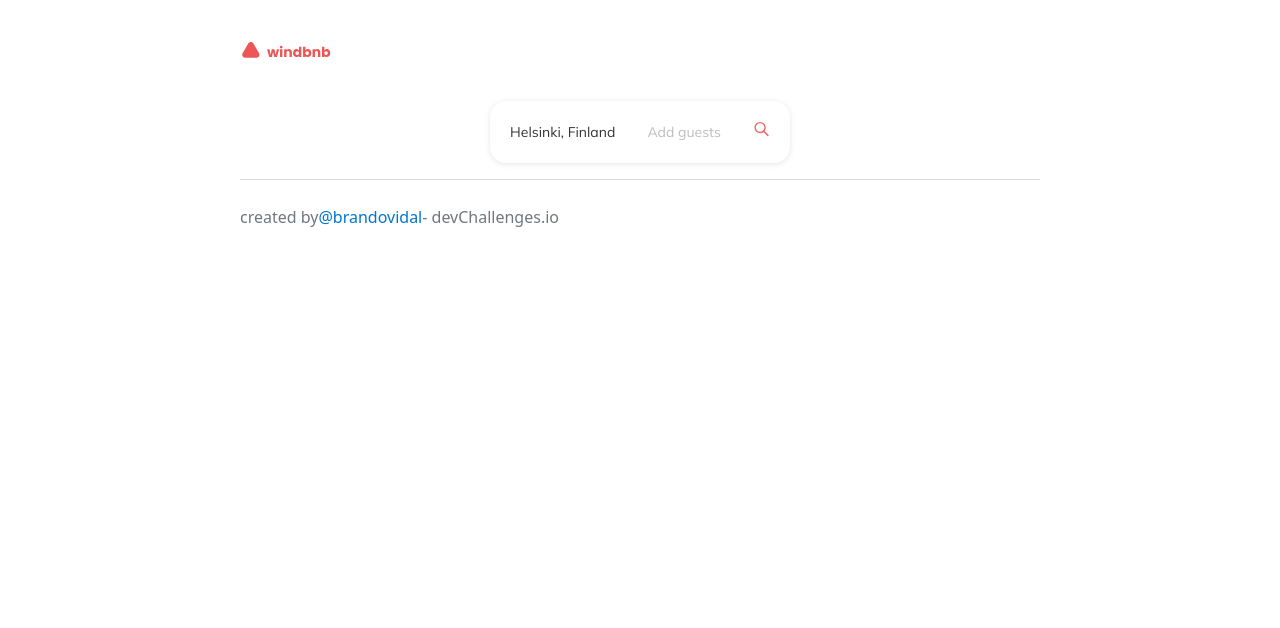
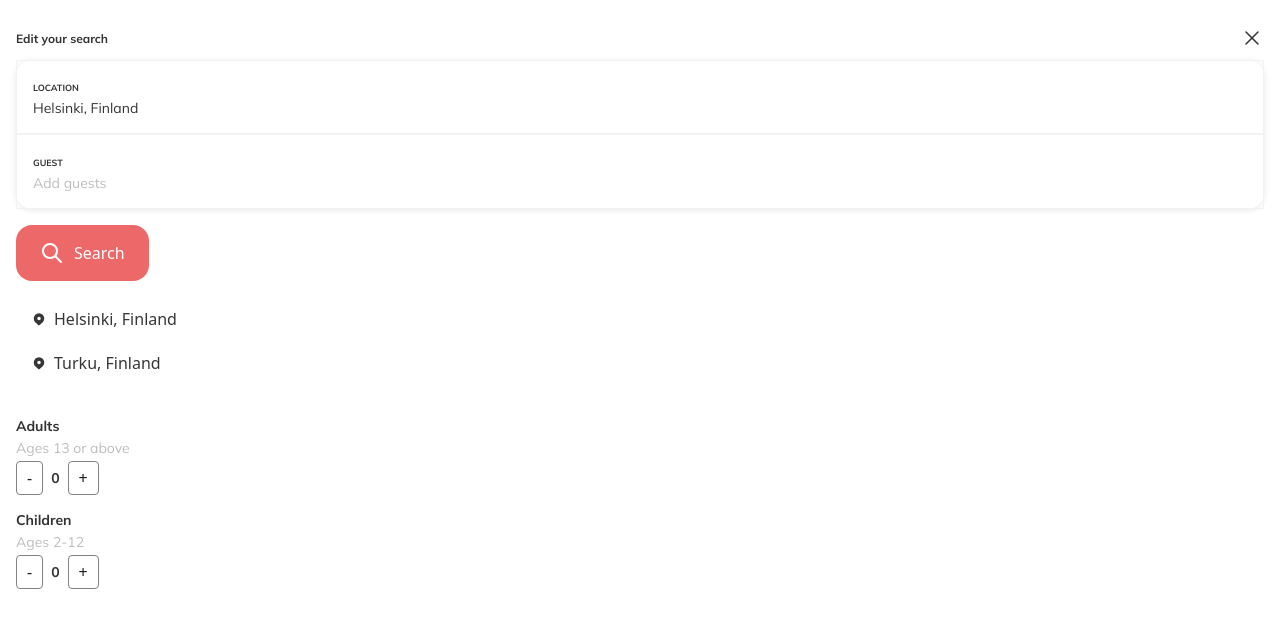
Before and after one commit to brandovidal/windbnb, a React (Vite) app: page / in a window 1280 px wide. Shown: the top 628 px of the page. Built offline with nearby package versions, Linux system fonts and the light colour scheme.

Commit message:
⚒  add filter and header

```diff
--- a/src/App.css
+++ b/src/App.css
@@ -1,20 +1,30 @@
+/* Header */
 .header {
   display: grid;
   place-content: center;
   grid-template-columns: 1fr 300px 1fr;
   gap: 2rem;
 }
-
 .header h1 {
   grid-column: 1/4;
-
   margin: 0;
   padding: 0;
 }
+.header aside {
+  grid-column: 2/3;
+}
 
-.filter {
-  grid-column: 2/3;
+p {
+  margin: 0;
+  padding: 0;
+}
+.hidden {
+  display: none;
+  visibility: hidden;
+}
 
+/* Card */
+.card {
   display: flex;
   align-items: center;
   justify-content: center;
@@ -24,10 +34,19 @@
   background: #fff;
   box-shadow: 0px 1px 6px 0px rgba(0, 0, 0, 0.1);
 }
-.filter .item {
+.card > .item {
   padding: 1rem;
 }
-.filter .city {
+.card > .item > label {
+  color: #333;
+  font-family: Mulish;
+  font-size: 9px;
+  font-style: normal;
+  font-weight: 800;
+  line-height: normal;
+  text-transform: uppercase;
+}
+.card > .item .location {
   color: #333;
   font-family: Mulish;
   font-size: 14px;
@@ -35,7 +54,7 @@
   font-weight: 400;
   line-height: normal;
 }
-.filter .guest {
+.card > .item .guest {
   color: #bdbdbd;
   font-family: Mulish;
   font-size: 14px;
@@ -43,13 +62,182 @@
   font-weight: 400;
   line-height: normal;
 }
-.btn-search, .btn-search:hover  {
+
+.card.filter {
+  display: flex;
+  flex-direction: column;
+}
+.card.filter > .item {
+  width: 100%;
+  border: 1px solid #f2f2f2;
+}
+
+/* Button */
+.btn-transparent {
+  display: flex;
+  align-items: center;
+  justify-content: center;
+
   padding: 0px;
   margin: 0px;
-  background: #fff;
+  background-color: transparent;
+}
+.btn-transparent:hover {
+  background-color: #fff;
+  filter: brightness(0.9);
+}
+.btn-primary {
+  display: flex;
+  align-items: center;
+  justify-content: center;
+
+  padding: 1rem 1.5rem;
+  margin: 0px;
+  gap: 10px;
+  border-radius: 16px;
+
+  background-color: #eb5757e5;
+  color: #fff;
+}
+.btn-primary:hover {
+  background-color: #eb5757e5;
+  filter: brightness(0.9);
+}
+.btn-outline {
+  display: flex;
+  align-items: center;
+  justify-content: center;
+
+  padding: 5px 10px;
+  margin: 0px;
+
+  background-color: transparent;
+  border-radius: 4px;
+  border: 1px solid #828282;
+}
+.btn-outline:hover {
+  background-color: #fff;
+  filter: brightness(0.9);
 }
 
-.btn-search .icon {
+/* Icon */
+.icon-search {
   width: 17px;
-  stroke: #EB5757E5;
+  stroke: #eb5757e5;
 }
+.icon-search.primary {
+  width: 17px;
+  stroke: #fff;
+}
+.icon-close {
+  width: 24px;
+  stroke: #333333;
+}
+.icon-map {
+  width: 14px;
+  stroke: #4f4f4f;
+}
+
+/* Filter */
+.filter-container {
+  display: none;
+  background-color: #fff;
+
+  width: 100vw;
+  height: 80vh;
+  padding: 1rem;
+
+  position: fixed;
+  top: 0;
+  left: 0;
+  display: block;
+}
+.filter-container > .item:first-child {
+  display: flex;
+  align-items: center;
+  justify-content: space-between;
+}
+.filter-container h3 {
+  color: #333;
+  font-family: Mulish;
+  font-size: 12px;
+  font-style: normal;
+  font-weight: 700;
+  line-height: normal;
+  margin: 0;
+}
+
+/* location */
+.location-container {
+  position: relative;
+  display: flex;
+  flex-direction: column;
+  align-items: flex-start;
+  justify-content: center;
+
+  padding: 1rem;
+  width: 100%;
+}
+.location-container > .item {
+  display: flex;
+  align-items: center;
+  justify-content: flex-start;
+
+  width: 100%;
+  gap: 0.5rem;
+}
+
+/* guest */
+.guest-container {
+  display: flex;
+  flex-direction: column;
+  align-items: flex-start;
+  justify-content: center;
+
+  width: 100%;
+  margin-top: 1rem;
+  gap: 1rem;
+}
+.guest-container > .item {
+  display: flex;
+  flex-direction: column;
+  align-items: flex-start;
+  justify-content: center;
+
+  width: 100%;
+  gap: 0.25rem;
+}
+.guest-container > .item > label {
+  color: #333;
+  font-family: Mulish;
+  font-size: 14px;
+  font-style: normal;
+  font-weight: 700;
+  line-height: normal;
+
+  margin: 0;
+}
+.guest-container > .item > p {
+  color: #bdbdbd;
+  font-family: Mulish;
+  font-size: 14px;
+  font-style: normal;
+  font-weight: 400;
+  line-height: normal;
+}
+.guest-container > .item .counter-container {
+  display: flex;
+  justify-content: flex-start;
+  align-items: center;
+
+  width: 100%;
+  gap: 0.5rem;
+}
+.guest-container > .item .counter {
+  color: #333;
+  font-family: Mulish;
+  font-size: 14px;
+  font-style: normal;
+  font-weight: 700;
+  line-height: normal;
+}
--- a/src/App.tsx
+++ b/src/App.tsx
@@ -1,6 +1,66 @@
+import React, { useRef, useState } from 'react'
+
 import './App.css'
 
+interface ToogleElement {
+  element: React.RefObject<HTMLElement| HTMLDivElement>
+  show: boolean
+}
+
+function toogleElement ({ element, show = true }: ToogleElement) {
+  if (!element.current) return
+
+  element.current.classList.add('hidden')
+  if (show) {
+    element.current.classList.remove('hidden')
+  }
+}
+
 function App () {
+  const filterRef = useRef<HTMLElement>(null)
+  const locationRef = useRef<HTMLDivElement>(null)
+  const guestRef = useRef<HTMLDivElement>(null)
+
+  const [adults, setAdults] = useState(0)
+  const [children, setChildren] = useState(0)
+
+  function addAdultsHandle () {
+    setAdults(adults + 1)
+  }
+  function substractAdultsHandle () {
+    if (adults === 0) return
+    setAdults(adults - 1)
+  }
+
+  function addChildrenHandle () {
+    setChildren(children + 1)
+  }
+  function substractChildrenHandle () {
+    if (children === 0) return
+    setChildren(children - 1)
+  }
+
+  const showFilterClickHandle = () => {
+    toogleElement({ element: filterRef, show: true })
+  }
+  const locationClickHandle = () => {
+    toogleElement({ element: locationRef, show: true })
+    toogleElement({ element: guestRef, show: false })
+  }
+  const guestClickHandle = () => {
+    toogleElement({ element: guestRef, show: true })
+    toogleElement({ element: locationRef, show: false })
+  }
+
+  const searchClickHandle = () => {
+    toogleElement({ element: filterRef, show: true })
+  }
+  const closeClickHandle = () => {
+    toogleElement({ element: filterRef, show: false })
+  }
+  const searchFiltersClickHandle = () => {
+    toogleElement({ element: filterRef, show: false })
+  }
 
   return (
     <>
@@ -9,29 +69,113 @@ function App () {
           <img src="/logo.svg" alt="windbnb" />
         </h1>
 
-        <aside className='filter'>
-          <div className="item city">
-            Helsinki, Finland
-          </div>
-          <div className="item guest">
-            Add guests
+        <aside>
+          <section className="card search-content" onClick={showFilterClickHandle}>
+            <div className="item">
+              <p className="location">Helsinki, Finland</p>
+            </div>
+            <div className="item">
+              <p className="guest">Add guests</p>
+            </div>
+            <div className="item">
+              <button className="btn-transparent" title='Search' onClick={searchClickHandle}>
+                <svg xmlns="http://www.w3.org/2000/svg" className="icon-search" width="24" height="24" viewBox="0 0 24 24" stroke="currentColor" fill="none" strokeWidth="2"
+                  strokeLinecap="round" strokeLinejoin="round">
+                  <path stroke="none" d="M0 0h24v24H0z" fill="none" />
+                  <path d="M10 10m-7 0a7 7 0 1 0 14 0a7 7 0 1 0 -14 0" />
+                  <path d="M21 21l-6 -6" />
+                </svg>
+              </button>
+            </div>
+          </section>
+        </aside>
+
+        <section ref={filterRef} className="filter-container">
+          <div className="item">
+            <h3>Edit your search</h3>
+            <button className="btn-transparent" title='Close' onClick={closeClickHandle}>
+              <svg xmlns="http://www.w3.org/2000/svg" className="icon-close" width="44" height="44" viewBox="0 0 24 24" strokeWidth="1.5" stroke="#2c3e50" fill="none"
+                strokeLinecap="round" strokeLinejoin="round">
+                <path stroke="none" d="M0 0h24v24H0z" fill="none" />
+                <path d="M18 6l-12 12" />
+                <path d="M6 6l12 12" />
+              </svg>
+            </button>
           </div>
           <div className="item">
-            <button className="btn-search">
-              <svg xmlns="http://www.w3.org/2000/svg" className="icon" width="24" height="24" viewBox="0 0 24 24" stroke="currentColor" fill="none" strokeWidth="2"
+            <div className="card filter">
+              <div className="item" onClick={locationClickHandle}>
+                <label>location</label>
+                <p className="location">Helsinki, Finland</p>
+              </div>
+              <div className="item" onClick={guestClickHandle}>
+                <label>guest</label>
+                <p className="guest">Add guests</p>
+              </div>
+            </div>
+          </div>
+          <div className="item">
+            <button className="btn-primary" title='Search' onClick={searchFiltersClickHandle}>
+              <svg xmlns="http://www.w3.org/2000/svg" className="icon-searc primary" width="24" height="24" viewBox="0 0 24 24" stroke="currentColor" fill="none" strokeWidth="2"
                 strokeLinecap="round" strokeLinejoin="round">
                 <path stroke="none" d="M0 0h24v24H0z" fill="none" />
                 <path d="M10 10m-7 0a7 7 0 1 0 14 0a7 7 0 1 0 -14 0" />
                 <path d="M21 21l-6 -6" />
               </svg>
+              <span>Search</span>
             </button>
           </div>
-        </aside>
+          <div ref={locationRef} className="item">
+            <section className='location-container'>
+              <div className="item">
+                <svg xmlns="http://www.w3.org/2000/svg" className="icon-map" width="44" height="44" viewBox="0 0 24 24" strokeWidth="1.5" stroke="#2c3e50" fill="none"
+                  strokeLinecap="round" strokeLinejoin="round">
+                  <path stroke="none" d="M0 0h24v24H0z" fill="none" />
+                  <path d="M18.364 4.636a9 9 0 0 1 .203 12.519l-.203 .21l-4.243 4.242a3 3 0 0 1 -4.097 .135l-.144 -.135l-4.244 -4.243a9 9 0 0 1 12.728 -12.728zm-6.364 3.364a3 3 0 1 0 0 6a3 3 0 0 0 0 -6z"
+                    strokeWidth="0" fill="currentColor" />
+                </svg>
+                <p className="value">Helsinki, Finland</p>
+              </div>
+              <div className="item">
+                <svg xmlns="http://www.w3.org/2000/svg" className="icon-map" width="44" height="44" viewBox="0 0 24 24" strokeWidth="1.5" stroke="#2c3e50" fill="none"
+                  strokeLinecap="round" strokeLinejoin="round">
+                  <path stroke="none" d="M0 0h24v24H0z" fill="none" />
+                  <path d="M18.364 4.636a9 9 0 0 1 .203 12.519l-.203 .21l-4.243 4.242a3 3 0 0 1 -4.097 .135l-.144 -.135l-4.244 -4.243a9 9 0 0 1 12.728 -12.728zm-6.364 3.364a3 3 0 1 0 0 6a3 3 0 0 0 0 -6z"
+                    strokeWidth="0" fill="currentColor" />
+                </svg>
+                <p className="value">Turku, Finland</p>
+              </div>
+            </section>
+          </div>
+          <div ref={guestRef} className="item">
+            <section className="guest-container">
+              <div className="item">
+                <label>Adults</label>
+                <p>Ages 13 or above</p>
+                <div className="counter-container">
+                  <button className="btn-outline" onClick={substractAdultsHandle}>-</button>
+                  <p className="counter">{adults}</p>
+                  <button className="btn-outline" onClick={addAdultsHandle}>+</button>
+                </div>
+              </div>
+              <div className="item">
+                <label>Children</label>
+                <p>Ages 2-12</p>
+                <div className="counter-container">
+                  <button className="btn-outline" onClick={substractChildrenHandle}>-</button>
+                  <p className="counter">{children}</p>
+                  <button className="btn-outline" onClick={addChildrenHandle}>+</button>
+                </div>
+              </div>
+            </section>
+          </div>
+        </section>
+      </header>
 
-      </header>
       <main>
 
       </main>
+
       <footer>
         <p>
           created by
--- a/src/index.css
+++ b/src/index.css
@@ -1,5 +1,14 @@
 @import url('https://fonts.googleapis.com/css2?family=Montserrat:wght@500;600;700&family=Mulish:wght@400;700&display=swap');
 /* @import url('https://cdn.jsdelivr.net/gh/jgthms/minireset.css@master/minireset.min.css'); */
+
+html, body {
+  margin: 0;
+  padding: 0;
+  box-sizing: border-box;
+}
+* {
+  box-sizing: inherit;
+}
 
 :root {
   font-family: 'Mulish', 'Montserrat', monospace;
```
Also changed, not shown: 1 other file (tests, documents, lock files or other folders).
